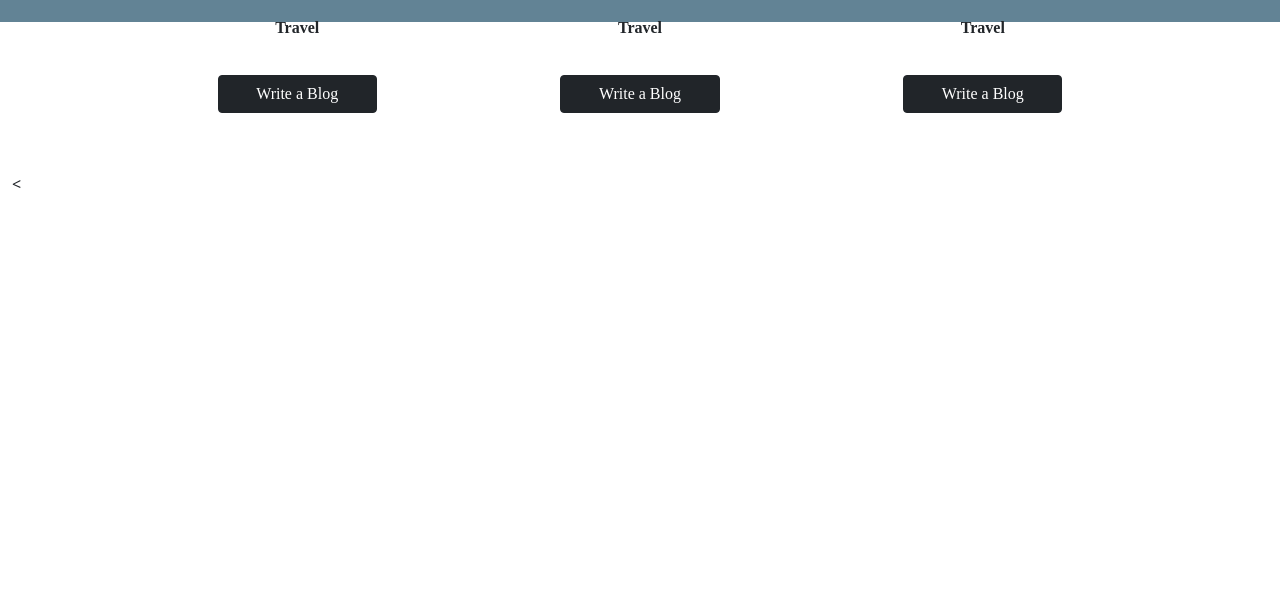
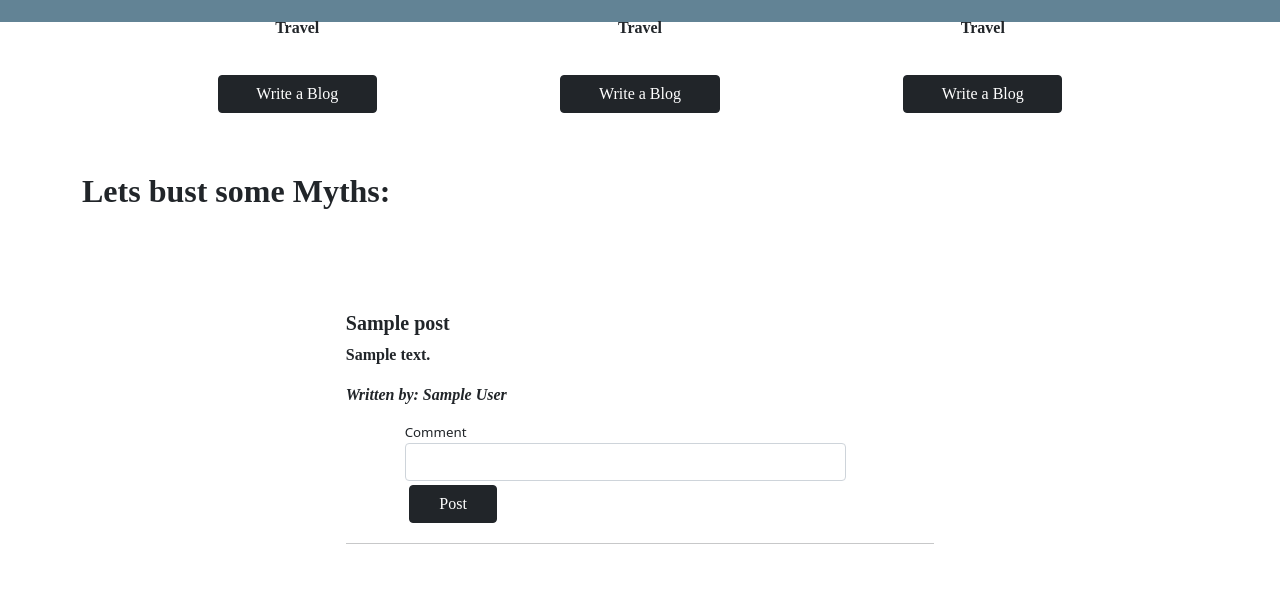
Before and after one commit to Jidraph1/BlogBusters, a Flask app: page /dashboard in a window 1280 px wide. Shown: the part 378-994 px from the top of the page. Before the commit the page ends 566 px from the top, so only its background shows below. Run offline with Flask 2, Linux system fonts and the light colour scheme; a user stored in the database is signed in; tables that the repository leaves empty hold one stand-in row (values such as "Sample post"); some libraries are stand-ins or nearby versions.

Commit message:
add your blog

```diff
--- a/app/templates/dashboard.html
+++ b/app/templates/dashboard.html
@@ -49,8 +49,30 @@
             </div>
         </div>
     </div>
+<div class="container text-centrer">
+    <h2 class="header">Lets bust some Myths:</h2>
+</div>
+<div class="container ">
+    <div class="blog-section">
+        {% for p in post %}
+        <h5 class="header"> {{p.title}}</h5>
+        <p>{{p.content}}</p>
+        <em>
+            <p>Written by: {{p.author}}</p>
+        </em>
+        <form class="form-signin comment-form" method="POST" action="/dashboard">
+            {{ form.hidden_tag() }}
+            {{ wtf.form_field(form.description) }}
+            <button class="btn btn-dark comment-button" type="submit">Post</button>
+        </form>
+        <hr>
+        {% for comment in comments %}
+        <p>{{comment.description}}</p>
+        {% endfor %}
+        {% endfor %}
+        </div>
+</div>
 
-    <
 
 
 
```
Also changed, not shown: app/templates/blog.html (added, +33 -0 lines).
